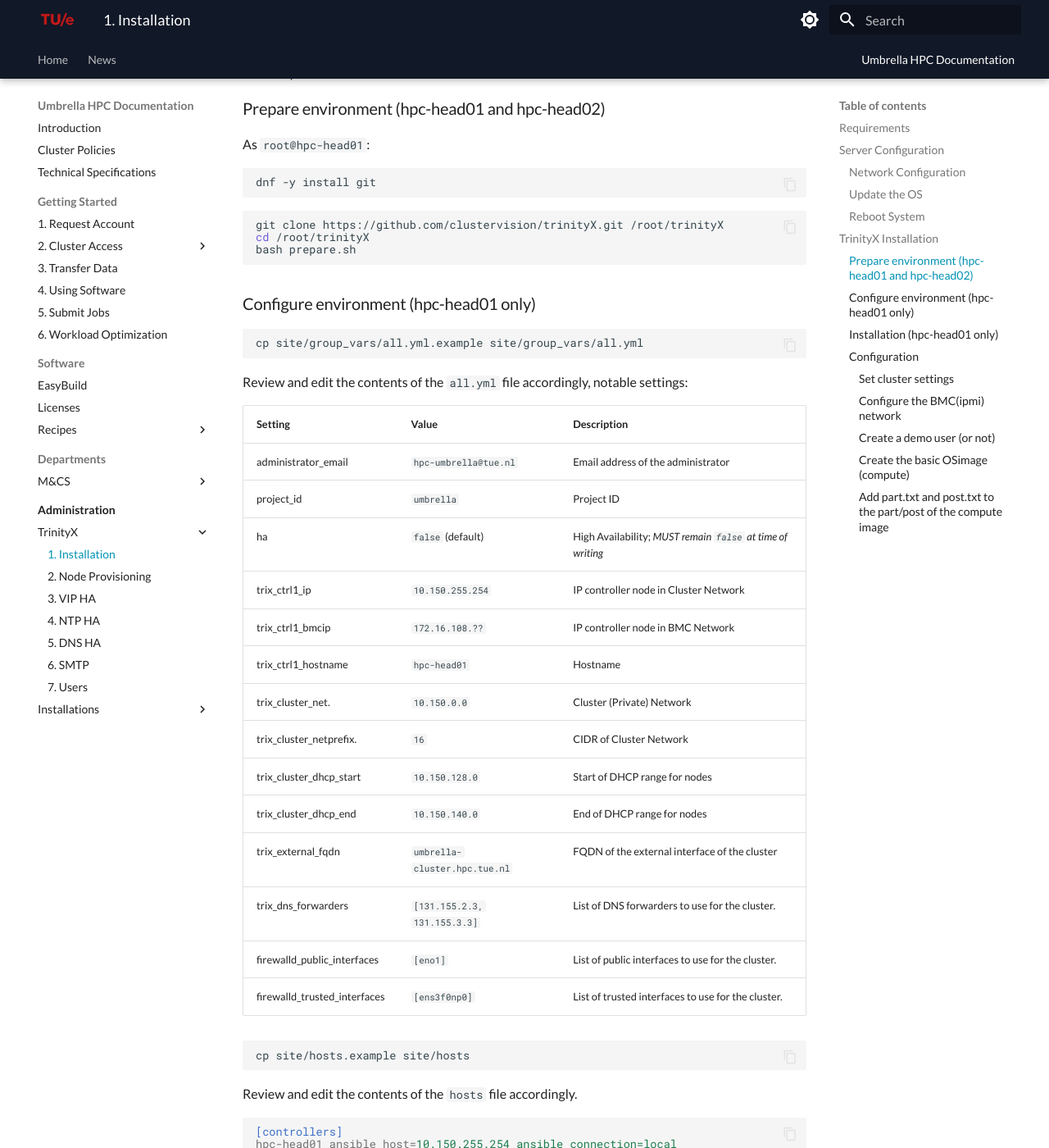
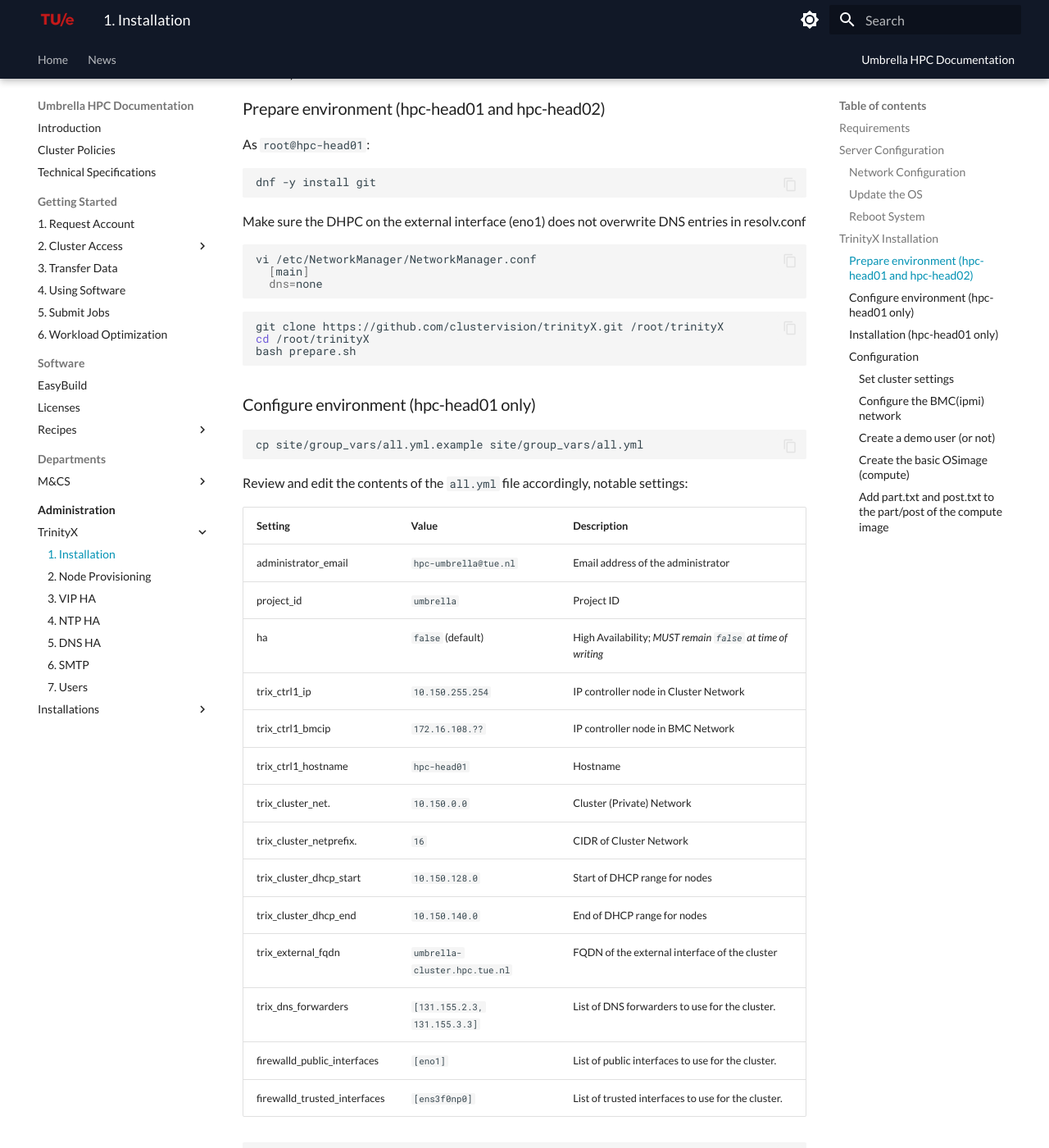
Before and after one commit to gferhpc/supercomputing.tue.nl, an MkDocs documentation site: the page built from pages/documentation/administration/trinityx/installation.md, in a window 1280 px wide and 1400 px high, scrolled down 1628 px. Shown: the whole window at 82% size. Built offline with MkDocs 1.6.1 and Material for MkDocs 9.7.7, drawn with Linux system fonts in a browser that asks for light colours; some of the changed text lies outside the part shown.

Commit message:
Update installation.md

````diff
--- a/pages/documentation/administration/trinityx/installation.md
+++ b/pages/documentation/administration/trinityx/installation.md
@@ -110,6 +110,13 @@
 dnf -y install git
 ```
 
+Make sure the DHPC on the external interface (eno1) does not overwrite DNS entries in resolv.conf
+```shell
+vi /etc/NetworkManager/NetworkManager.conf
+  [main]
+  dns=none
+```
+
 ```shell
 git clone https://github.com/clustervision/trinityX.git /root/trinityX
 cd /root/trinityX
@@ -154,11 +161,6 @@
 ```
 
 ### Installation (hpc-head01 only)
-
-Make sure the DHPC on the external interface (eno1) does not overwrite DNS entries in resolv.conf
-```shell
-nmcli con mod eno1 ipv4.ignore-auto-dns yes
-```
 
 Run the ansible-playbook
 
````
